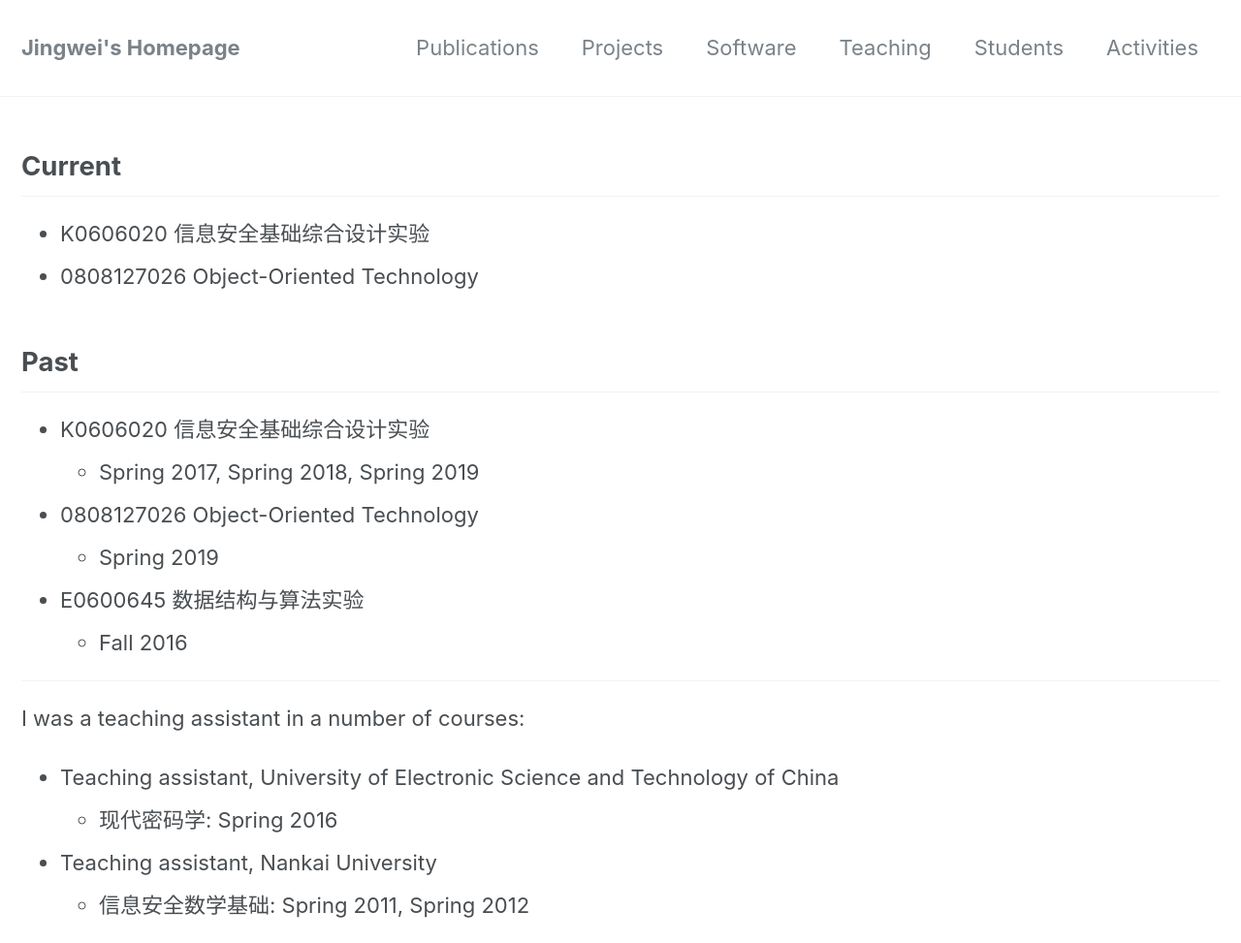
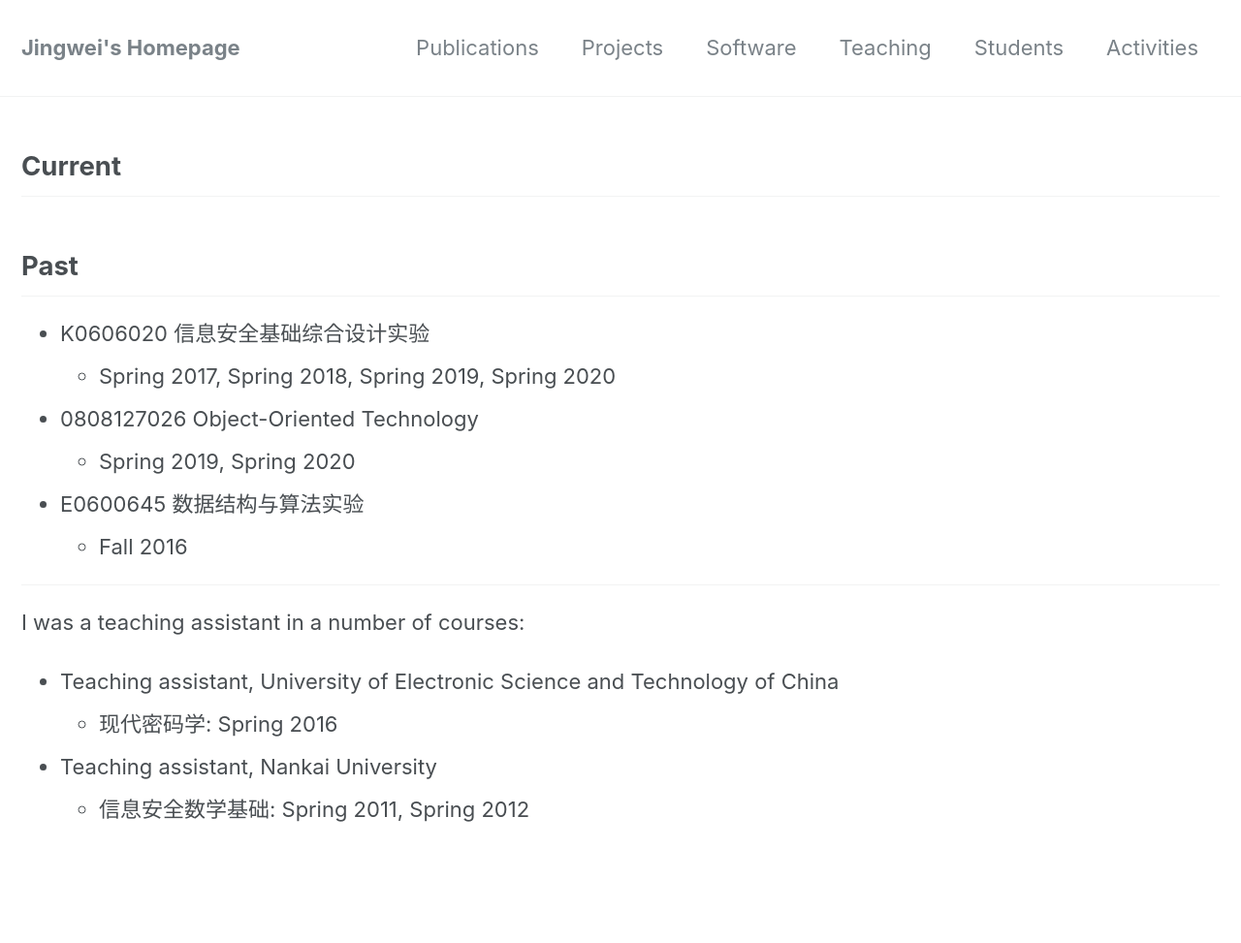
Before and after one commit to jingwei87/jingwei87.github.io, a Jekyll site: the page built from _pages/teaching.md, in a window 1280 px wide. Shown: the whole page at 97% size. Built offline with Jekyll 4.4.1, drawn with Linux system fonts in a browser that asks for light colours; nearby versions of some CDN libraries; after the commit the page ends 900 px from its top, so only the background shows below that.

```diff
--- a/_pages/teaching.md
+++ b/_pages/teaching.md
@@ -5,14 +5,12 @@
 ---
 
 ## Current
-- K0606020 信息安全基础综合设计实验
-- 0808127026 Object-Oriented Technology
 
 ## Past
 - K0606020 信息安全基础综合设计实验
-	- Spring 2017, Spring 2018, Spring 2019
+	- Spring 2017, Spring 2018, Spring 2019, Spring 2020
 - 0808127026 Object-Oriented Technology
-  - Spring 2019
+  - Spring 2019, Spring 2020
 - E0600645 数据结构与算法实验
 	- Fall 2016
 
```
Also changed, not shown: _bibliography/publication.bib (+11 -0 lines), _pages/student.md (+10 -2 lines), Gemfile.lock, 9 other files.
